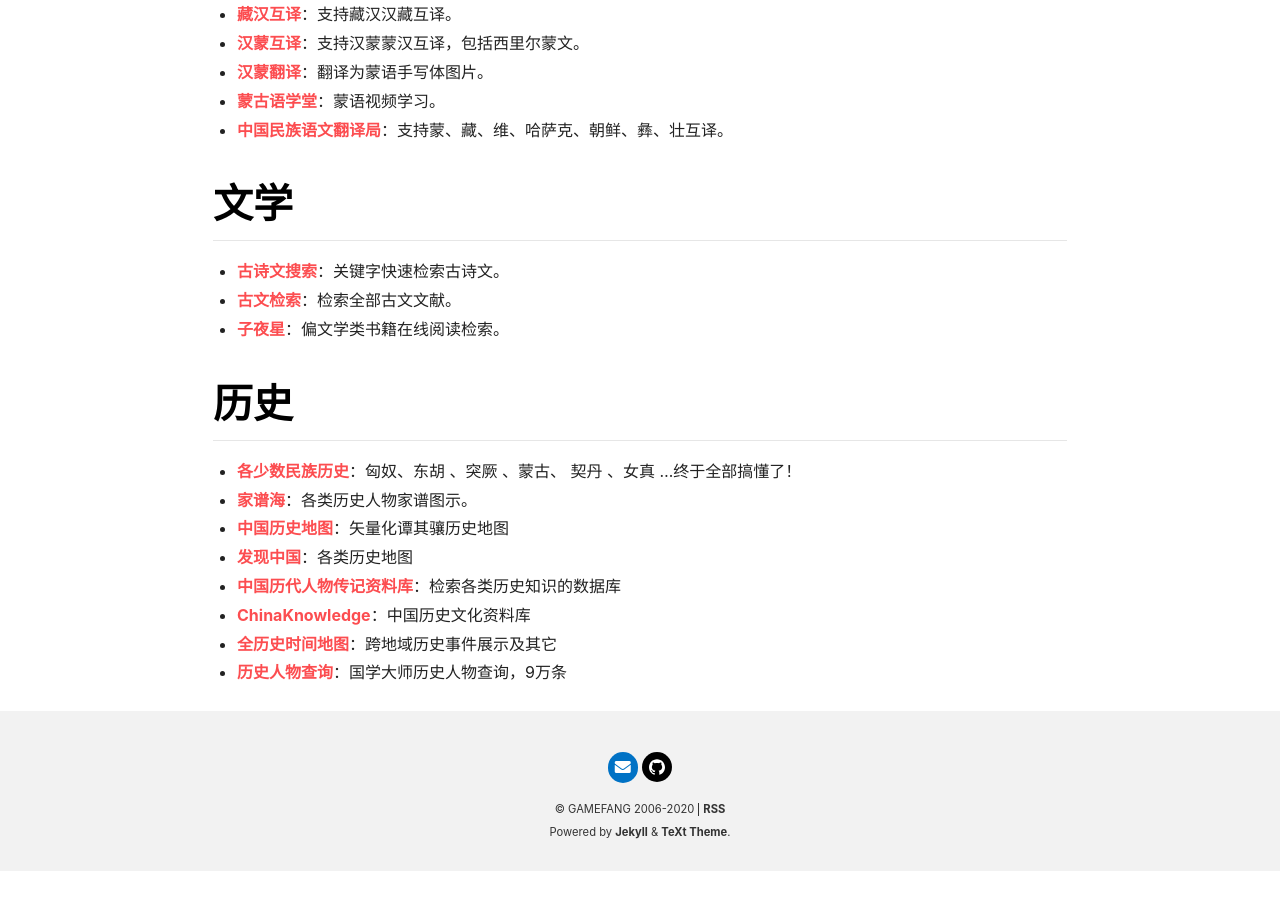
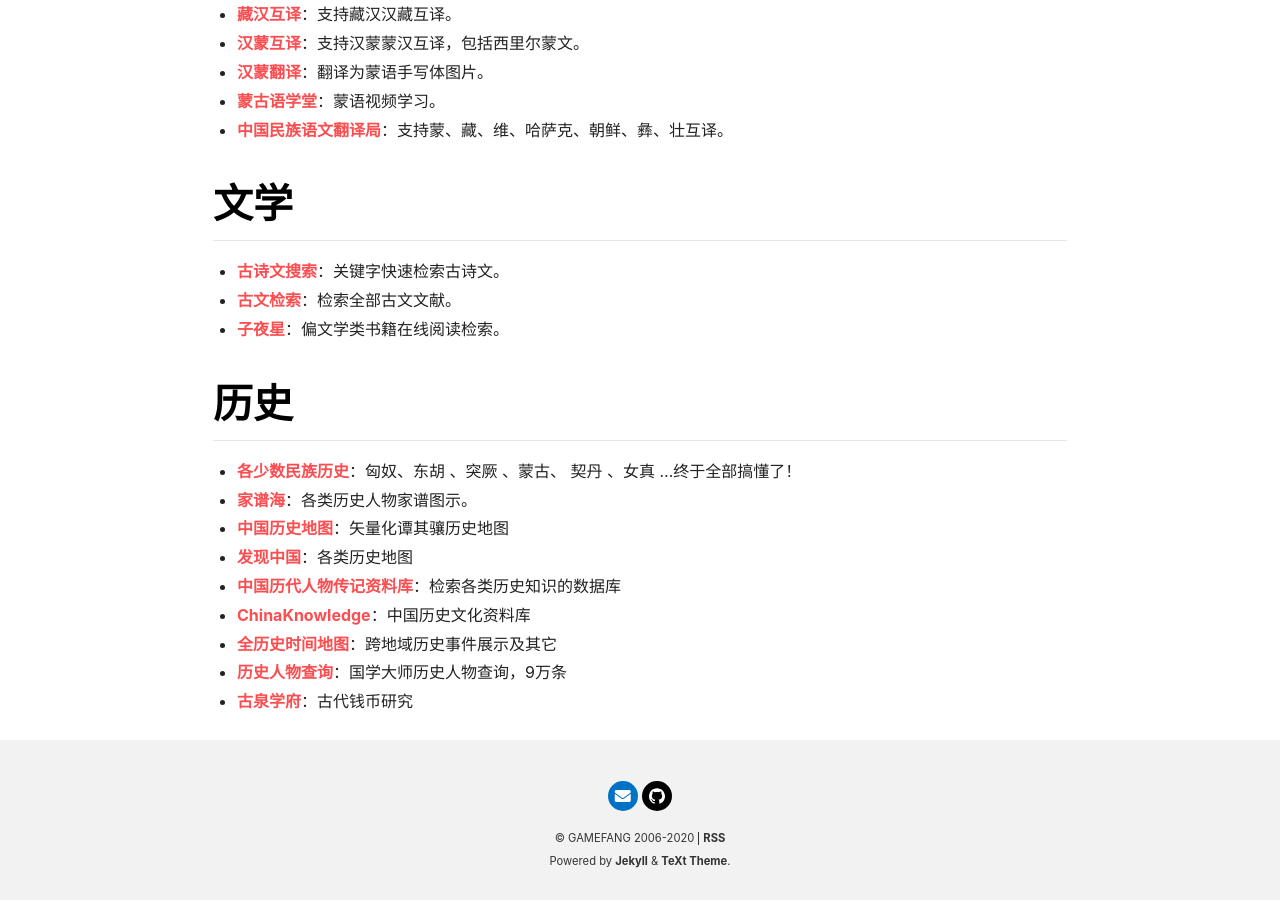
Before and after one commit to gamefang/gamefang.github.io, a Jekyll site: the page built from favorites.md, in a window 1280 px wide and 900 px high, scrolled down 3454 px. Built offline with Jekyll 4.4.1, drawn with Linux system fonts in a browser that asks for light colours; nearby versions of some CDN libraries; comment, search, counter and statistics services are not loaded; our own code applies the rules of GitHub Pages for plain Markdown files; before the commit the page ends 4325 px from its top, so only the background shows below that.

Commit message:
Update favorites.md

```diff
--- a/favorites.md
+++ b/favorites.md
@@ -120,3 +120,4 @@ show_edit_on_github: true
 - [ChinaKnowledge](http://www.chinaknowledge.de/)：中国历史文化资料库
 - [全历史时间地图](https://www.allhistory.com/map)：跨地域历史事件展示及其它
 - [历史人物查询](http://www.guoxuedashi.com/renwu/)：国学大师历史人物查询，9万条
+- [古泉学府](https://m.sohu.com/media/120082786?spm=smwp.content.author-info.1.1612530846290YmPzuKt)：古代钱币研究
```
